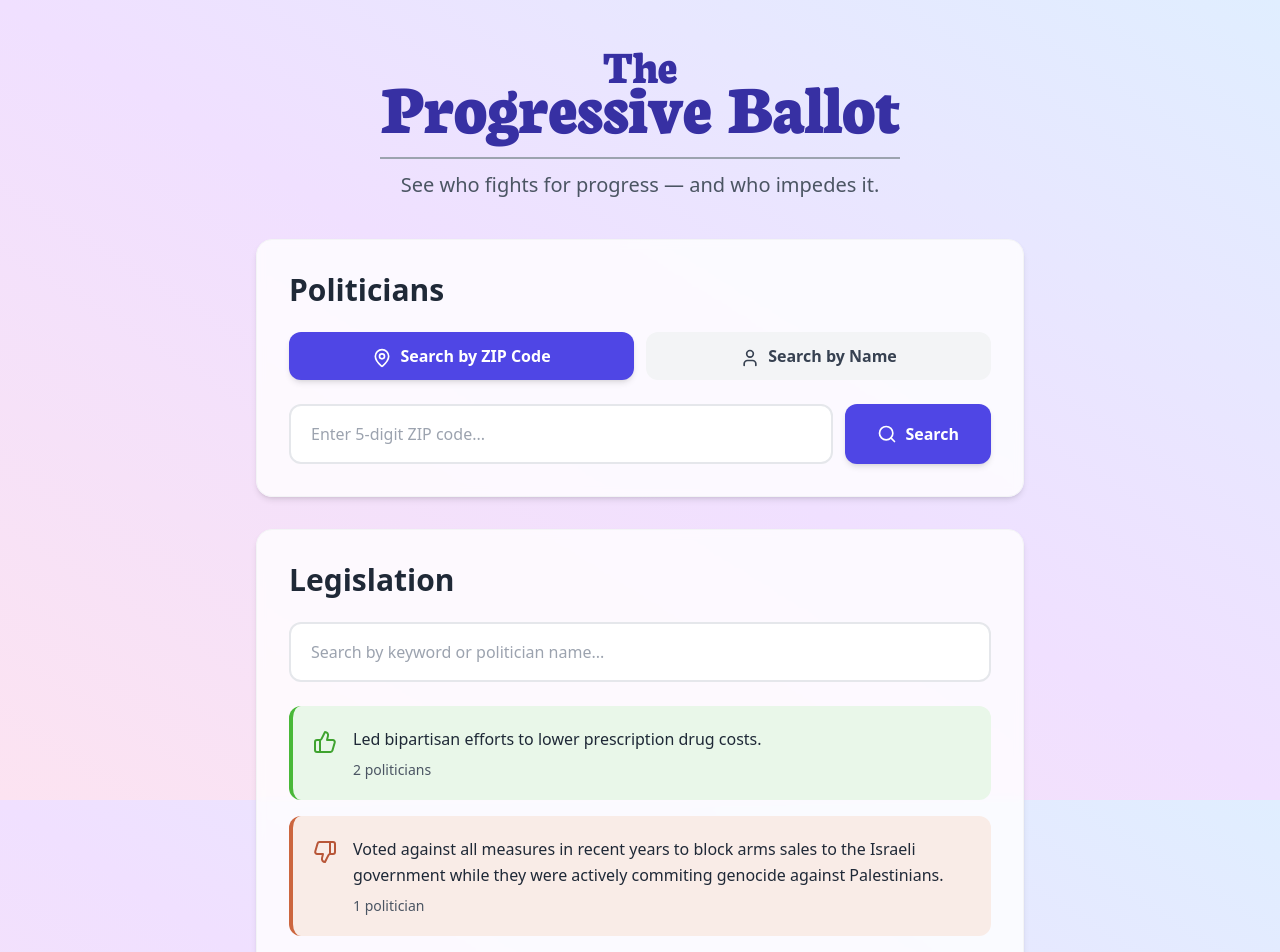
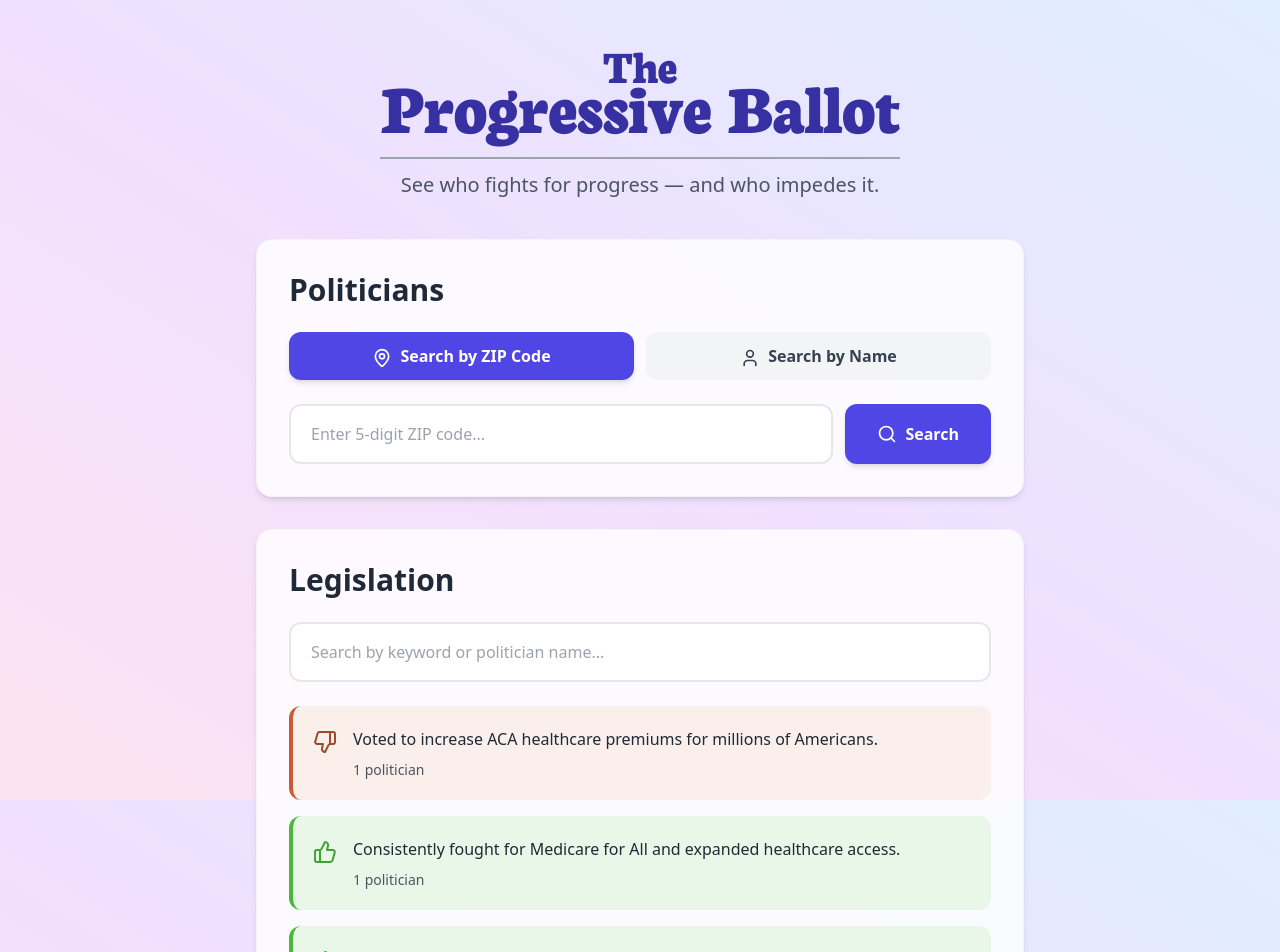
Before and after one commit to ProgressiveBallot/ProgressiveBallot.github.io, a React (Create React App) app: page / in a window 1280 px wide. Shown: the top 952 px of the page. Built offline with nearby package versions, Linux system fonts and the light colour scheme.

Commit message:
Adjusting theme

```diff
--- /dev/null
+++ b/public/records.json
@@ -0,0 +1,72 @@
+[
+  {
+    "id": "1",
+    "type": "negative",
+    "details": "Voted to increase ACA healthcare premiums for millions of Americans.",
+    "politicians": ["John Fetterman"],
+    "timestamp": 1731355200000
+  },
+  {
+    "id": "2",
+    "type": "positive",
+    "details": "Consistently fought for Medicare for All and expanded healthcare access.",
+    "politicians": ["Bernard Sanders"],
+    "timestamp": 1731268800000
+  },
+  {
+    "id": "3",
+    "type": "positive",
+    "details": "Authored legislation to raise minimum wage to $15 per hour.",
+    "politicians": ["Bernard Sanders"],
+    "timestamp": 259200000
+  },
+  {
+    "id": "4",
+    "type": "positive",
+    "details": "Strong advocate for clean energy and environmental protection legislation.",
+    "politicians": ["Maria Cantwell", "Sheldon Whitehouse"],
+    "timestamp": 345600000
+  },
+  {
+    "id": "5",
+    "type": "negative",
+    "details": "Supported legislation weakening antitrust enforcement against big tech companies.",
+    "politicians": ["Amy Klobuchar"],
+    "timestamp": 432000000
+  },
+  {
+    "id": "6",
+    "type": "positive",
+    "details": "Led bipartisan efforts to lower prescription drug costs.",
+    "politicians": ["Amy Klobuchar", "Bernard Sanders"],
+    "timestamp": 1731268800000
+  },
+  {
+    "id": "7",
+    "type": "positive",
+    "details": "Leading advocate for climate change action and corporate accountability.",
+    "politicians": ["Sheldon Whitehouse"],
+    "timestamp": 518400000
+  },
+  {
+    "id": "8",
+    "type": "negative",
+    "details": "Supported a funding deal without ACA subsidy protections, causing significant healthcare premium increases for millions of Americans.",
+    "politicians": ["John Fetterman", "Catherine Cortez Masto", "Richard J. Durbin", "Maggie Hassan", "Time Kaine", "Angus King", "Jacky Rosen", "Jeanne Shaheen"],
+    "timestamp": 518400000
+  },
+  {
+    "id": "9",
+    "type": "negative",
+    "details": "Voted against all measures in recent years to block arms sales to the Israeli government while they were actively commiting genocide against Palestinians.",
+    "politicians": ["Ron Wyden"],
+    "timestamp": 1731268800000
+  },
+  {
+    "id": "10",
+    "type": "negative",
+    "details": "Endorsed by and funded by AIPAC, an organization that opposes efforts to hold the Israeli government accountable for acts of genocide committed against Palestinians.",
+    "politicians": ["Ron Wyden"],
+    "timestamp": 1731268800000
+  }
+]
--- a/src/App.js
+++ b/src/App.js
@@ -88,88 +88,17 @@ const App = () => {
     }
   };
 
-
-
   const loadRecords = async () => {
-    const initialRecords = [
-      {
-        id: '1',
-        type: 'negative',
-        details: 'Voted to increase ACA healthcare premiums for millions of Americans.',
-        politicians: ['John Fetterman'],
-        timestamp: Date.now() - 86400000
-      },
-      {
-        id: '2',
-        type: 'positive',
-        details: 'Consistently fought for Medicare for All and expanded healthcare access.',
-        politicians: ['Bernard Sanders'],
-        timestamp: Date.now() - 172800000
-      },
-      {
-        id: '3',
-        type: 'positive',
-        details: 'Authored legislation to raise minimum wage to $15 per hour.',
-        politicians: ['Bernard Sanders'],
-        timestamp: Date.now() - 259200000
-      },
-      {
-        id: '4',
-        type: 'positive',
-        details: 'Strong advocate for clean energy and environmental protection legislation.',
-        politicians: ['Maria Cantwell', 'Sheldon Whitehouse'],
-        timestamp: Date.now() - 345600000
-      },
-      {
-        id: '5',
-        type: 'negative',
-        details: 'Supported legislation weakening antitrust enforcement against big tech companies.',
-        politicians: ['Amy Klobuchar'],
-        timestamp: Date.now() - 432000000
-      },
-      {
-        id: '6',
-        type: 'positive',
-        details: 'Led bipartisan efforts to lower prescription drug costs.',
-        politicians: ['Amy Klobuchar', 'Bernard Sanders'],
-        timestamp: Date.now()
-      },
-      {
-        id: '7',
-        type: 'positive',
-        details: 'Leading advocate for climate change action and corporate accountability.',
-        politicians: ['Sheldon Whitehouse'],
-        timestamp: Date.now() - 518400000
-      },
-      {
-        id: '8',
-        type: 'negative',
-        details: 'Supported a funding deal without ACA subsidy protections, causing significant healthcare premium increases for millions of Americans.',
-        politicians: ['John Fetterman', 'Catherine Cortez Masto', 'Richard J. Durbin', 'Maggie Hassan', 'Time Kaine', 'Angus King', 'Jacky Rosen', 'Jeanne Shaheen'],
-        timestamp: Date.now() - 518400000
-      },
-      {
-        id: '9',
-        type: 'negative',
-        details: 'Voted against all measures in recent years to block arms sales to the Israeli government while they were actively commiting genocide against Palestinians.',
-        politicians: ['Ron Wyden'],
-        timestamp: Date.now()
-      },
-      {
-        id: '10',
-        type: 'negative',
-        details: 'Endorsed by and funded by AIPAC, an organization that opposes efforts to hold the Israeli government accountable for acts of genocide committed against Palestinians.',
-        politicians: ['Ron Wyden'],
-        timestamp: Date.now()
+    try {
+      const response = await fetch('/records.json');
+      if (!response.ok) {
+        throw new Error('Failed to load records');
       }
-    ];
-
-    setRecords(initialRecords);
-
-    try {
+      const initialRecords = await response.json();
+      setRecords(initialRecords);
       localStorage.setItem('records-data', JSON.stringify(initialRecords));
-    } catch (err) {
-      console.error('Error loading records:', err);
+    } catch (error) {
+      console.error('Error loading records:', error);
     }
   };
 
@@ -708,7 +637,7 @@ ${submitRecord}
                         href={selectedPolitician.legInfo.contact_form}
                         target="_blank"
                         rel="noopener noreferrer"
-                        className="text-indigo-600 hover:text-indigo-800 underline font-medium"
+                        className="text-indigo-600 hover:text-indigo-800 underline text-sm"
                       >
                         Contact Form
                       </a>
@@ -721,7 +650,7 @@ ${submitRecord}
                         href={selectedPolitician.legInfo.url}
                         target="_blank"
                         rel="noopener noreferrer"
-                        className="text-indigo-600 hover:text-indigo-800 underline font-medium"
+                        className="text-indigo-600 hover:text-indigo-800 underline text-sm"
                       >
                         Official Website
                       </a>
@@ -734,7 +663,7 @@ ${submitRecord}
                         href={generateBioGuideUrl(selectedPolitician.legInfo)}
                         target="_blank"
                         rel="noopener noreferrer"
-                        className="text-indigo-600 hover:text-indigo-800 underline font-medium"
+                        className="text-indigo-600 hover:text-indigo-800 underline text-sm"
                       >
                         Congressional Biography
                       </a>
@@ -747,7 +676,7 @@ ${submitRecord}
                         href={generateOpenSecretsUrl(selectedPolitician.legInfo)}
                         target="_blank"
                         rel="noopener noreferrer"
-                        className="text-indigo-600 hover:text-indigo-800 underline font-medium"
+                        className="text-indigo-600 hover:text-indigo-800 underline text-sm"
                       >
                         OpenSecrets Profile
                       </a>
--- a/tailwind.config.js
+++ b/tailwind.config.js
@@ -13,23 +13,23 @@ module.exports = {
           200: '#A6E0A6',
           300: '#7DD07D',
           400: '#5BC95B',
-          500: '#49B838', // main green
+          500: '#49B838', // base
           600: '#3FA32F',
           700: '#348A27',
           800: '#2A701F',
           900: '#1F5717',
         },
         badOrange: {
-          50:  '#F9ECE7',
-          100: '#F3D6C9',
-          200: '#E8B59E',
-          300: '#DD9473',
-          400: '#D37A54',
-          500: '#CC663F', // main orange
-          600: '#B85638',
-          700: '#9E4A31',
-          800: '#843E29',
-          900: '#6A3222',
+          50:  '#faefeb',
+          100: '#f4ded7',
+          200: '#e9bdaf',
+          300: '#df9d86',
+          400: '#d47c5e',
+          500: '#c95b36', // base
+          600: '#a1492b',
+          700: '#793720',
+          800: '#502416',
+          900: '#28120b'
         },
       },
       fontFamily: {
```
